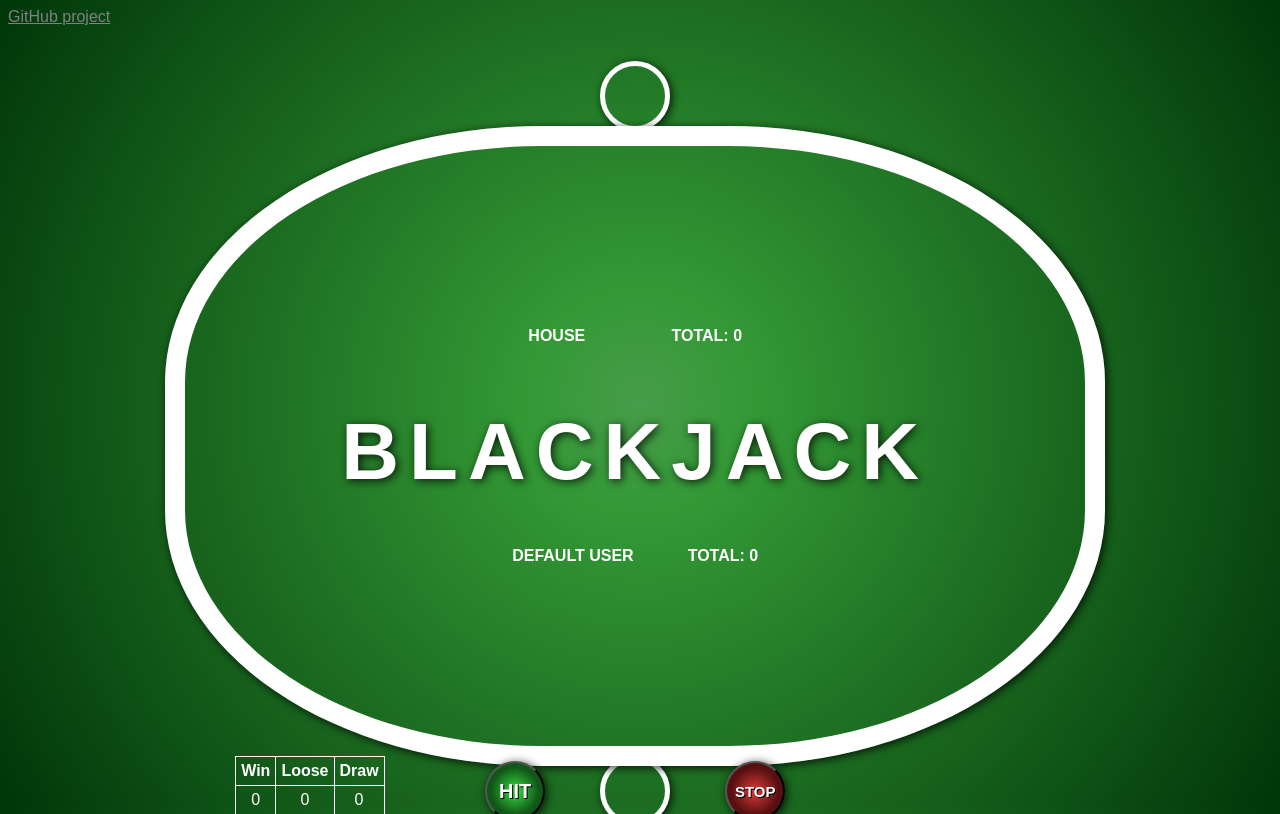
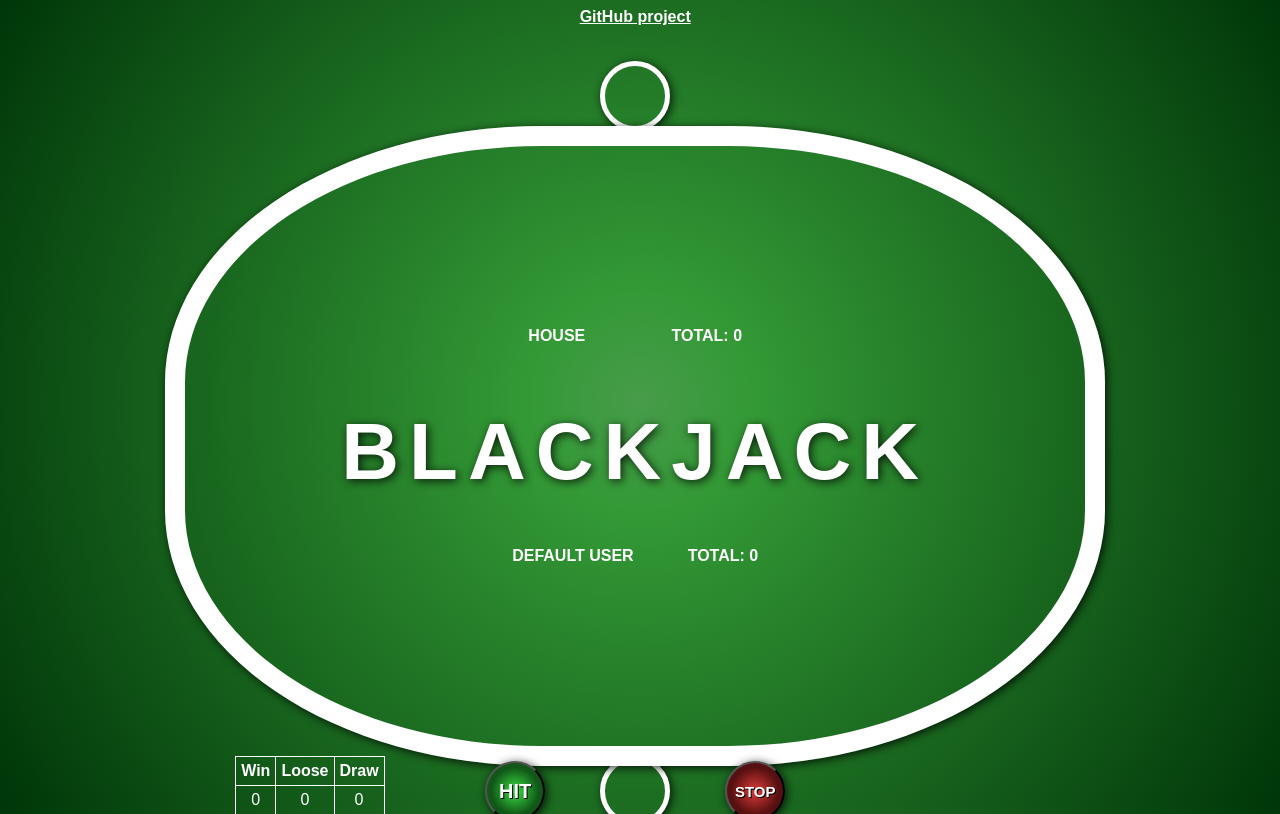
Before and after one commit to RajovicMirko/BlackJack, a PHP site: page / in a window 1280 px wide. Shown: the top 814 px of the page. Run offline with PHP 8.4, Linux system fonts and the light colour scheme.

Commit message:
GitHub added github link

```diff
--- a/index.html
+++ b/index.html
@@ -10,7 +10,7 @@
   <title>Blackjack</title>
 </head>
 <body>
-  <a href="https://github.com/RajovicMirko/BlackJack" target="_blank">GitHub project</a>
+  <div id="git"><a href="https://github.com/RajovicMirko/BlackJack" target="_blank">GitHub project</a></div>
 
   <!-- BLACKJACK TABLE -->
   <section id="bj-table" onselectstart="return false;">
--- a/src/style/main.css
+++ b/src/style/main.css
@@ -7,12 +7,20 @@ body{
   font-size: 16px;
 }
 
+#git{
+  position: relative;
+  margin: 0px auto;
+  width: 150px;
+  text-align: center;
+}
+
 a{
-  color: #808080;
+  color: #ffffff;
+  font-weight: 600;
 }
 
 a:hover{
-  color: #ffffff;
+  color: #fffb00;
 }
 
 #bj-table{
```
